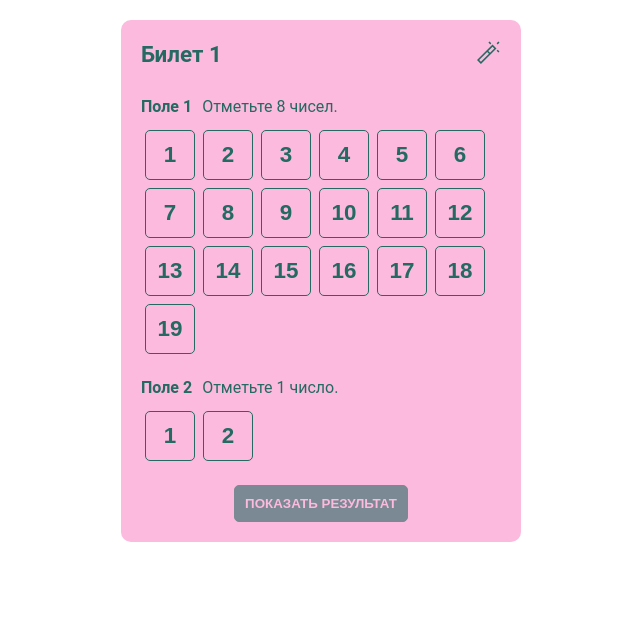
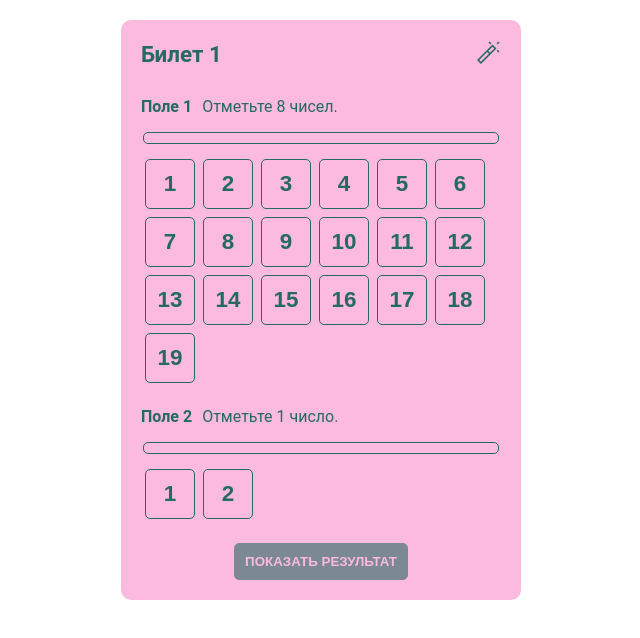
Before and after one commit to tymino/test_gosloto, a React (Create React App) app: page / in a window 1280 px wide. Shown: the top 638 px of the page, without its empty margins (319-959 px from the left). Built offline with nearby package versions, Linux system fonts and the light colour scheme.

Commit message:
feat: add progress

```diff
--- a/src/components/Field/Field.jsx
+++ b/src/components/Field/Field.jsx
@@ -15,6 +15,12 @@ const Field = ({ id, data, updateData }) => {
         <p className="field__name">{name}</p>
         <p className="field__rules">{rules}</p>
       </div>
+
+      <progress
+        className="field__progress"
+        max={win}
+        value={selected.length}
+      />
 
       <div className="field__buttons">
         {Array.from({ length: allNumbers }, (_, i) => i + 1).map((button) => {
--- a/src/components/Field/Field.sass
+++ b/src/components/Field/Field.sass
@@ -2,7 +2,7 @@
   &__header
     display: flex
     margin-top: 20px
-    margin-bottom: 10px
+    margin-bottom: 16px
 
   &__name
     font-weight: bold
@@ -12,6 +12,28 @@
   &__rules
     color: var(--color-secondary)
 
+  &__progress
+    border-radius: var(--border-rad)
+    width: 100%
+    height: 12px
+    margin-bottom: 10px
+    padding: 0 2px
+    transition: .7s ease
+
+    &::-webkit-progress-bar
+      background: var(--color-primary)
+      border: 1px solid var(--color-secondary)
+      border-radius: var(--border-rad)
+
+    &::-webkit-progress-value
+      background: var(--color-success)
+      border-radius: var(--border-rad)
+      transition: .7s ease
+
+    // &::-moz-progress-bar
+      // no browser
+
+
   &__buttons
     display: flex
     flex-wrap: wrap
```
